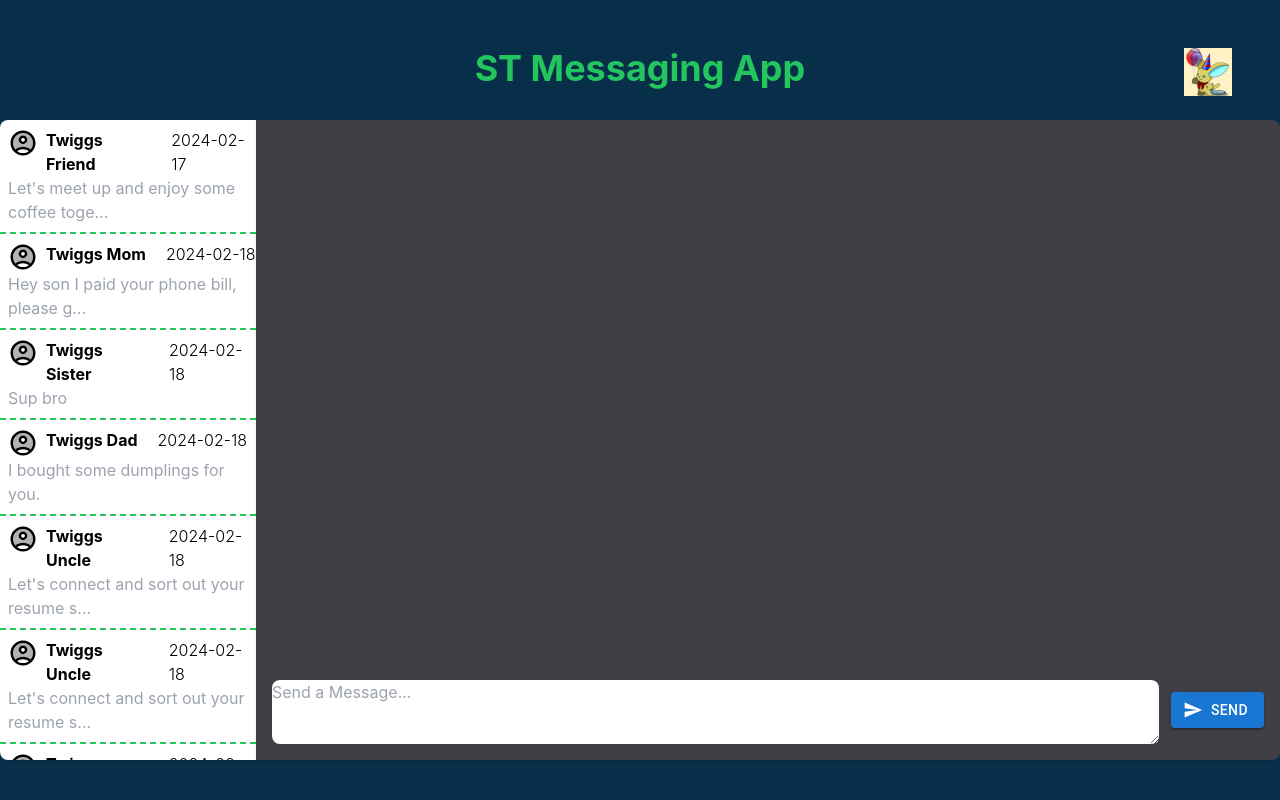
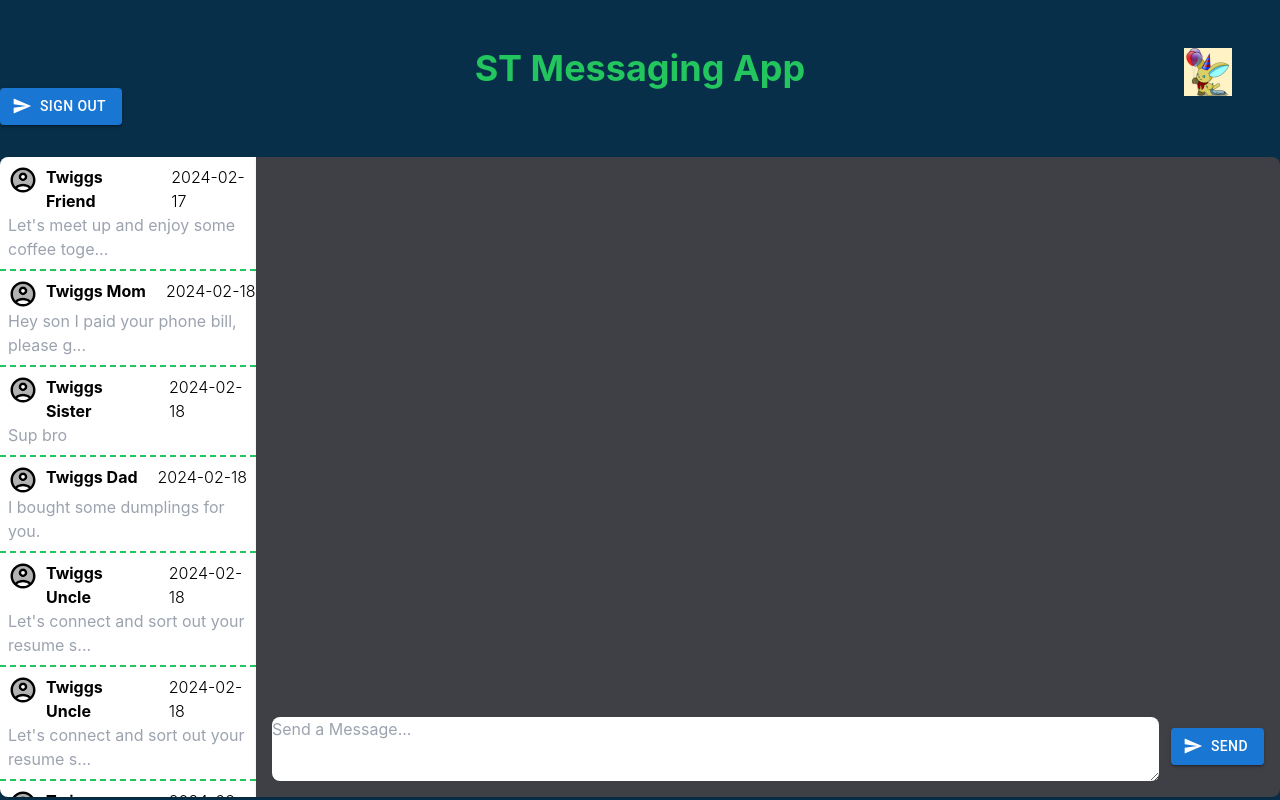
Before and after one commit to danielmaomitch/ST-Messaging-App, a React (Create React App) app: page /appv2 in a window 1280 px wide. Built offline with nearby package versions, Linux system fonts and the light colour scheme.

Commit message:
added sign-out button

```diff
--- a/src/Appv2.tsx
+++ b/src/Appv2.tsx
@@ -19,6 +19,9 @@
             <center className="text-4xl text-green-500 -mt-12">
                 <b>ST Messaging App</b>
             </center>
+            <a href='https://st-msg-app.auth.us-east-2.amazoncognito.com/logout?client_id=6lk6tvff1cof0k2juf8s4rk93r&logout_uri=https%3A%2F%2Fmaster.d3s8cuax6od5me.amplifyapp.com'>
+                <Button variant="contained" startIcon={<SendIcon />}>Sign Out</Button>
+            </a>
             <div className="flex items-center justify-center mt-8">
                 <div className="grid grid-rows-1 grid-cols-5">
                     <div className="h-[80vh] px-0 flex flex-col col-span-1 bg-white ml-auto rounded-r-none rounded-lg shadow overflow-y-scroll">
```
